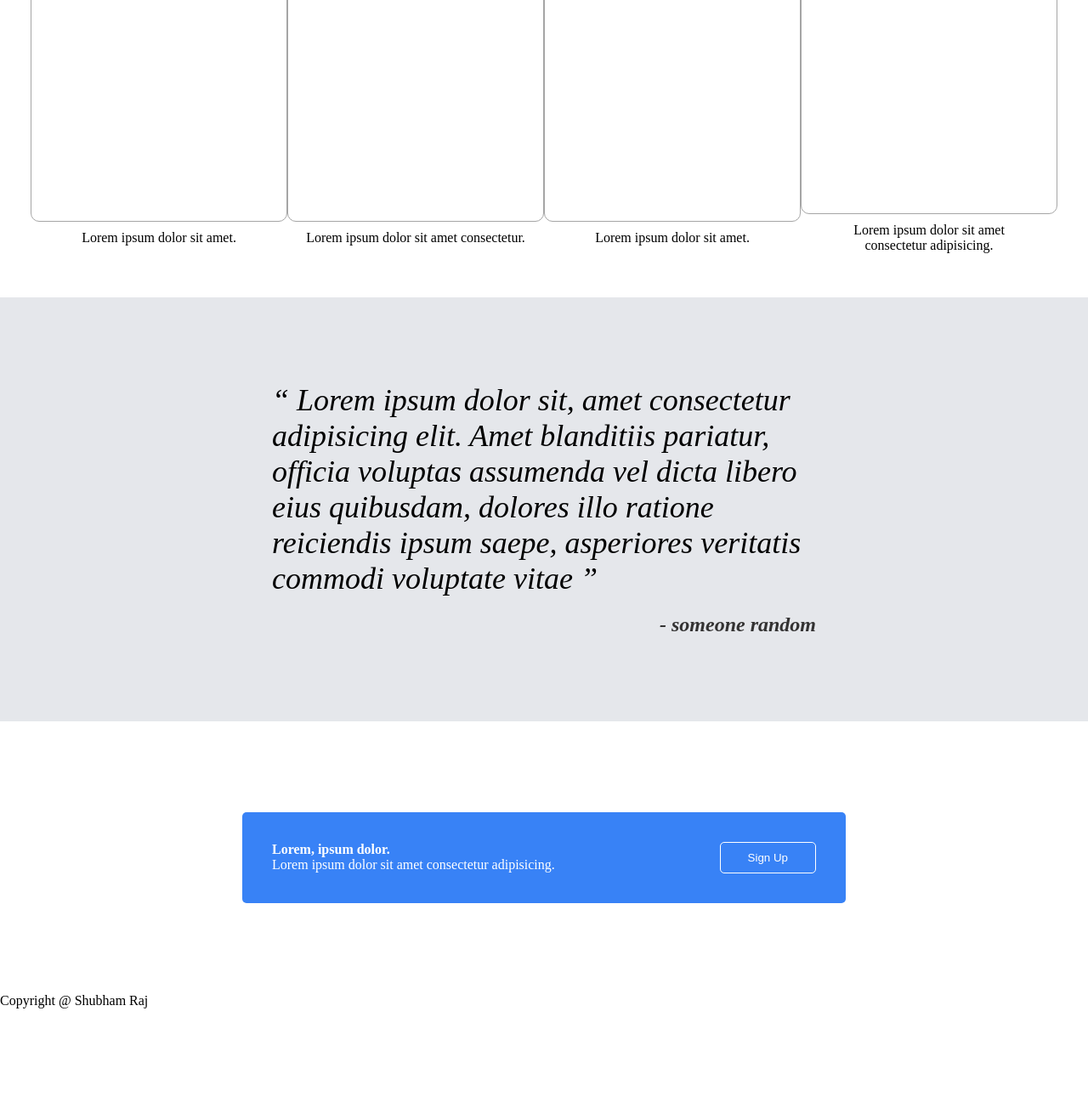
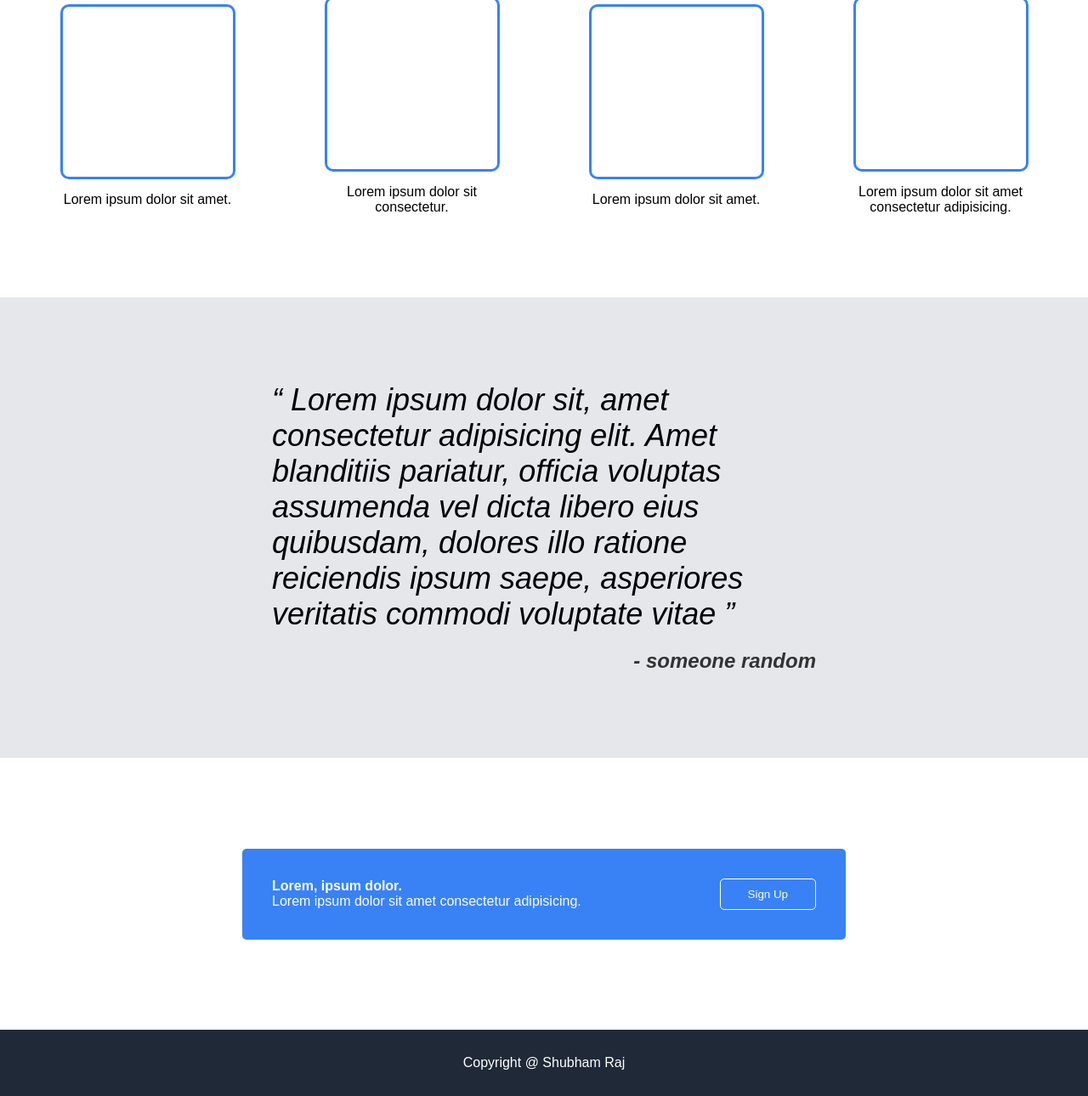
Before and after one commit to shubhdevelop/Landing-page, a plain HTML site: page index.html in a window 1280 px wide. Shown: the part 946-2236 px from the top of the page at 85% size. Before the commit the page ends 2133 px from the top, so only its background shows below. Drawn offline with Linux system fonts and the light colour scheme.

Commit message:
Add footer and modified gallery section & nav link
-changed the border of the the gallery image holder
-modified the width of the the image
-modified the gap between the the image holder and the text underneath
-changed the link color from blue to #1F2937

-

```diff
--- a/index.html
+++ b/index.html
@@ -34,7 +34,7 @@
             </div>
             <div class="item">
                 <div class="img-holder"></div>
-                <p>Lorem ipsum dolor sit amet consectetur.</p>
+                <p>Lorem ipsum dolor sit <br> consectetur.</p>
 
             </div>
             <div class="item">
@@ -74,5 +74,6 @@
         <footer>
             <p>Copyright @ Shubham Raj</p>
         </footer>
+
 </body>
 </html>
--- a/styles/style.css
+++ b/styles/style.css
@@ -3,6 +3,13 @@
 *::before{
     padding: 0;
     margin: 0;
+}
+
+
+@import url('https://fonts.googleapis.com/css2?family=Ubuntu:ital,wght@0,300;0,400;0,500;0,700;1,300;1,400;1,500;1,700&display=swap');
+
+body{
+    font-family: 'Ubuntu', sans-serif;
 }
 
 nav
@@ -34,8 +41,9 @@ nav ul{
 
 } */
 
-a{
+nav a {
     text-decoration: none;
+    color: #1F2937;
 }
 
 .Hero {
@@ -106,7 +114,7 @@ a{
     flex-wrap: wrap;
     display: flex;
     justify-content: space-evenly;
-    /* gap: 36px; */
+     gap: 36px;
 }
 
 .item{
@@ -115,17 +123,20 @@ a{
     flex-flow: column ;
     justify-content: center;
     height: 380px;
+    width: min-content;
     align-items: center;
-    gap: 10px;
+    flex: 1;
+    gap: 15px;
+
 }
 
 .img-holder{
 
     border-radius: 10px;
 
-    border: .5px rgb(165, 165, 165) double;
-    width: 300px;
-    height: 300px;
+    border: 3px solid #3882f6;
+    width: 200px;
+    height: 200px;
 
 }
 
@@ -196,3 +207,10 @@ a{
 .call-to-action p{
     color: white;
 }
+
+footer{
+    text-align: center;
+    padding: 30px;
+    background-color: #1F2937;
+    color: white;
+}
```
